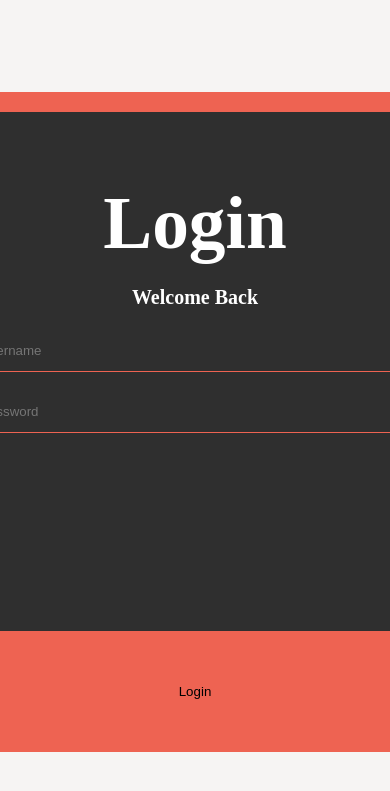
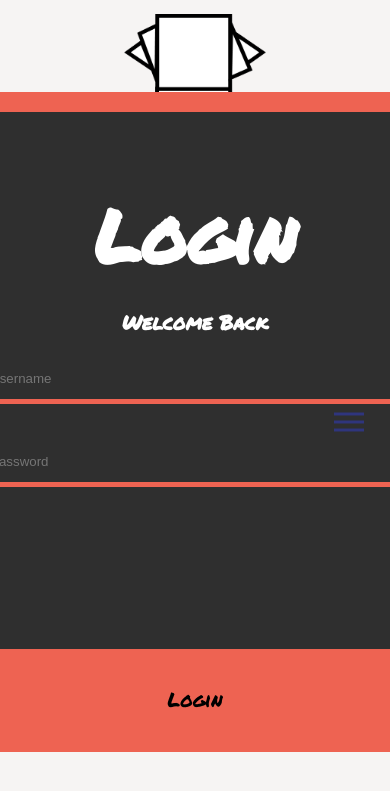
Before and after one commit to AmardeepSarang/Exposure, a PHP site: page /login.html in a window 390 px wide; the page is wider, and only the part inside the window is pictured. Shown: the top 791 px of that part. Run offline with PHP 8.4, Linux system fonts and the light colour scheme; some libraries are stand-ins or nearby versions.

Commit message:
Login inputs responsive to mouse hover | Added logo to going

```diff
--- a/css/style.css
+++ b/css/style.css
@@ -371,14 +371,16 @@ background: linear-gradient(0deg, rgba(238,99,82,0.7898688580482416) 0%, rgba(47
   padding: 70px 0px;
 }
 
-h1{
+#login-box h1{
+  font-family: 'Permanent Marker', cursive;
   margin: 0;
   padding: 0 0 20px;
   text-align: center;
   font-size: 55pt;
 }
 
-h2{
+#login-box h2{
+  font-family: 'Permanent Marker', cursive;
   margin: 0;
   padding: 0 0 20px;
   text-align: center;
@@ -388,20 +390,33 @@ h2{
 #login-box input[type="text"], input[type="Password"]
 {
   width:450px;
-  padding-left: 15px ;
+  padding-left: 25px ;
   height: 40px;
   border: none;
-  border-bottom: 1px solid #ee6352;
+  border-bottom: 5px solid #ee6352;
   background: transparent;
-  color: #2f2f2f;
+  color: #ffff;
+}
+
+.login-nav {
+  height: 120px;
+  width: 100%;
+}
+
+.logo-login{
+  height: 80%;
+  float: center;
+  align-items: center;
+  padding: 6px;
 }
 
 
 #login-box input[type="submit"]
 {
-
+  font-family: 'Permanent Marker', cursive;
+  font-size: 15pt;
   width: 460px;
-  height: 120px;
+  height: 100px;
   border: none;
   background: #ee6352;
   left: auto;
--- /dev/null
+++ b/js/login.js
@@ -0,0 +1,16 @@
+$(document).ready(function(){
+    $('input[type="submit"]').hover(function(){
+      $(this).css("color", "yellow");
+      }, function(){
+      $(this).css("color", "black");
+    });
+  });
+
+
+$(document).ready(function(){
+  $('input[type="text"], input[type="Password"]').hover(function(){
+    $(this).css("color", "yellow");
+    }, function(){
+    $(this).css("color", "white");
+  });
+  });
--- a/login.html
+++ b/login.html
@@ -7,19 +7,40 @@
     <title>Login</title>
     <link href="css/style.css" rel="stylesheet">
     <script src="https://kit.fontawesome.com/57c4c79ee8.js" crossorigin="anonymous"></script>
+    <link href="https://fonts.googleapis.com/css2?family=Permanent+Marker&display=swap" rel="stylesheet">
+    <script src="https://ajax.googleapis.com/ajax/libs/jquery/3.5.1/jquery.min.js"></script>
+    <script src="https://maxcdn.bootstrapcdn.com/bootstrap/3.4.1/js/bootstrap.min.js"></script>
+    <script src="js/login.js"></script>
 </head>
 
 <body>
+
+    <!--
+        main nav bar
+    -->
+    <nav class="login-nav">
+        <div class="logo-login">
+            <img src="images/logo.png">
+        </div>
+        <div class="hamburger">
+            <div class="line"></div>
+            <div class="line"></div>
+            <div class="line"></div>
+        </div>
+
+    </nav>
+
+
+
     <div id = "login-box">
       <h1>Login</h1>
       <h2> Welcome Back </h2>
       <form>
         <input type="text" name="username" placeholder="Username">
-        <br>
-        <br>
+        <br> <br> <br>
         <input type="Password" name="password" placeholder="Password">
-        <br><br><br><br><br><br><br><br><br><br><br><br>
-        <input type="submit" name"submit" value="Login">
+        <br><br><br><br><br><br><br><br><br><br>
+        <input type="submit" name="submit" value="Login">
       </form>
     </div>
 </body>
```
